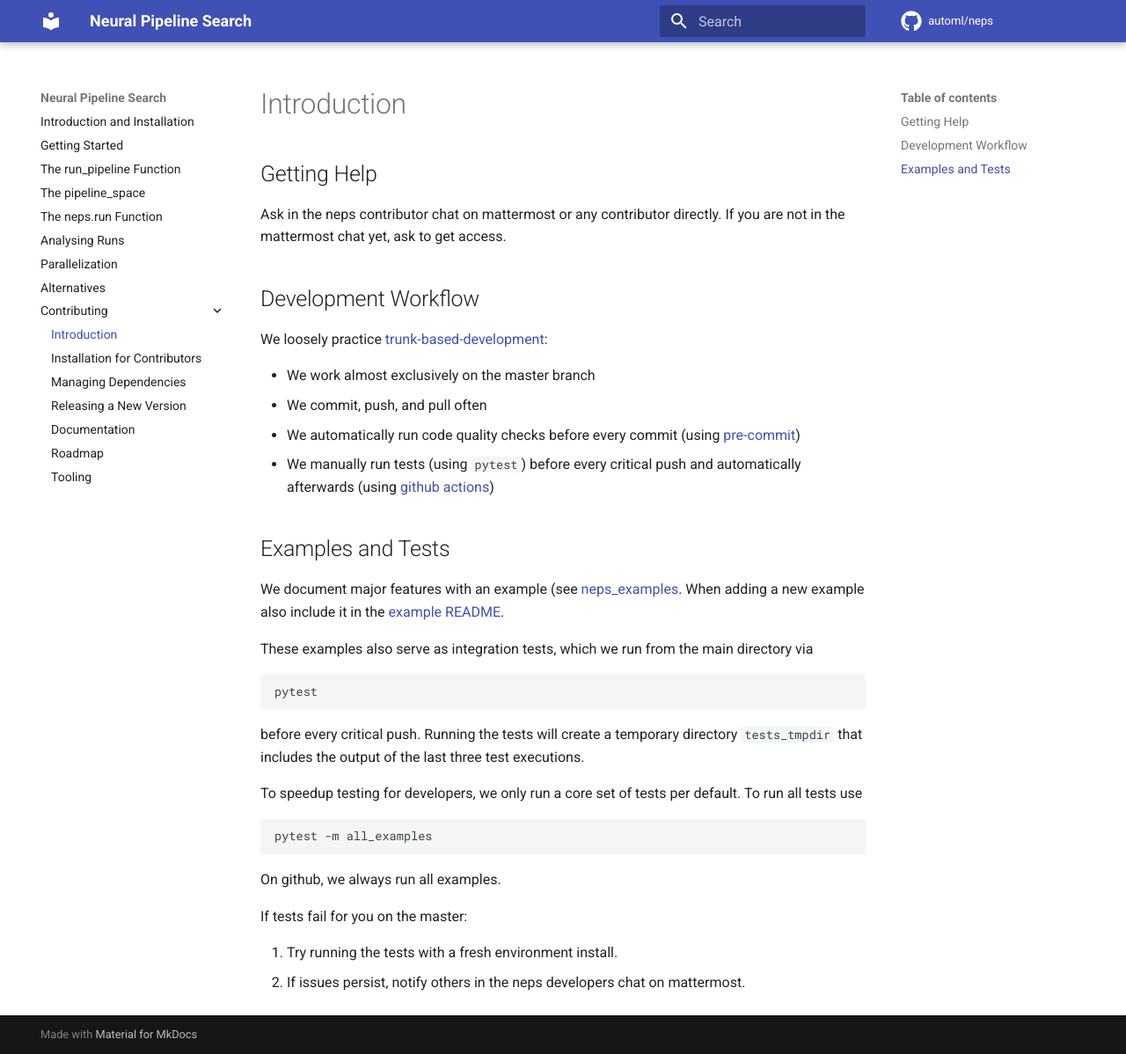
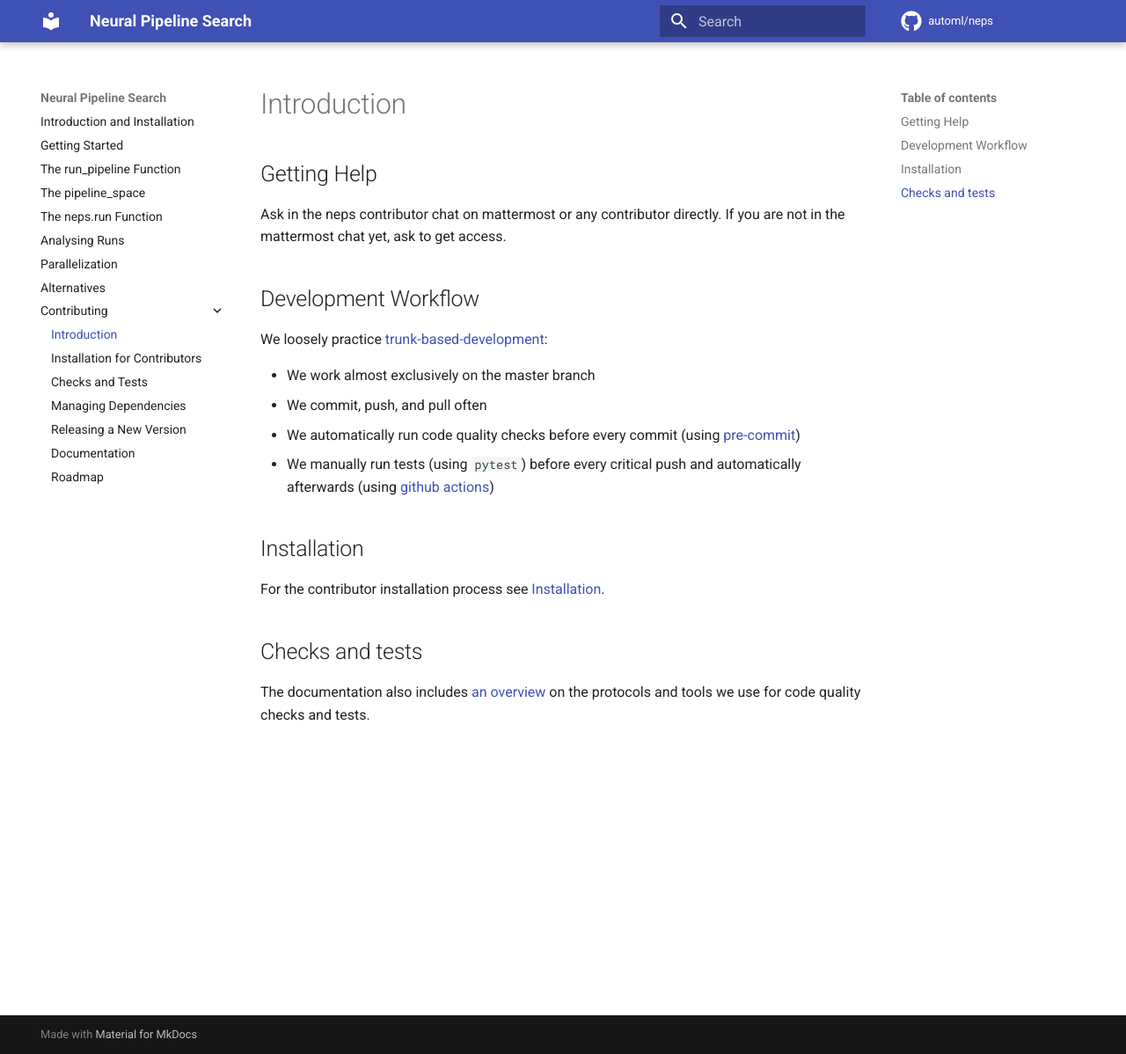
Before and after one commit to automl/neps, an MkDocs documentation site: the page built from docs/contributing/README.md, in a window 1280 px wide and 1198 px high. Shown: the whole window at 88% size. Built offline with MkDocs 1.6.1 and Material for MkDocs 9.7.7, drawn with Linux system fonts in a browser that asks for light colours; comment, search, counter and statistics services are not loaded.

Commit message:
improve documentation on testing and checking protocols

````diff
--- a/docs/contributing/README.md
+++ b/docs/contributing/README.md
@@ -14,29 +14,10 @@ We loosely practice [trunk-based-development](https://trunkbaseddevelopment.com/
 - We automatically run code quality checks before every commit (using [pre-commit](https://pre-commit.com/))
 - We manually run tests (using `pytest`) before every critical push and automatically afterwards (using [github actions](https://github.com/automl/neps/actions))
 
-## Examples and Tests
+## Installation
 
-We document major features with an example (see [neps_examples](https://github.com/automl/neps/tree/master/neps_examples).
-When adding a new example also include it in the [example README](https://github.com/automl/neps/tree/master/neps_examples/README.md).
+For the contributor installation process see [Installation](https://automl.github.io/neps/contributing/installation/).
 
-These examples also serve as integration tests, which we run from the main directory via
+## Checks and tests
 
-```bash
-pytest
-```
-
-before every critical push.
-Running the tests will create a temporary directory `tests_tmpdir` that includes the output of the last three test executions.
-
-To speedup testing for developers, we only run a core set of tests per default. To run all tests use
-
-```bash
-pytest -m all_examples
-```
-
-On github, we always run all examples.
-
-If tests fail for you on the master:
-
-1. Try running the tests with a fresh environment install.
-1. If issues persist, notify others in the neps developers chat on mattermost.
+The documentation also includes [an overview](https://automl.github.io/neps/contributing/tests/) on the protocols and tools we use for code quality checks and tests.
--- a/mkdocs.yml
+++ b/mkdocs.yml
@@ -29,8 +29,8 @@ nav:
   - Contributing:
       - Introduction: "contributing/README.md"
       - Installation for Contributors: "contributing/installation.md"
+      - Checks and Tests: "contributing/tests.md"
       - Managing Dependencies: "contributing/dependencies.md"
       - Releasing a New Version: "contributing/releasing.md"
       - Documentation: "contributing/documentation.md"
       - Roadmap: "contributing/roadmap.md"
-      - Tooling: "contributing/tooling.md"
````
Also changed, not shown: docs/contributing/tests.md (added, +91 -0 lines), docs/contributing/tooling.md (deleted, +0 -53 lines).
